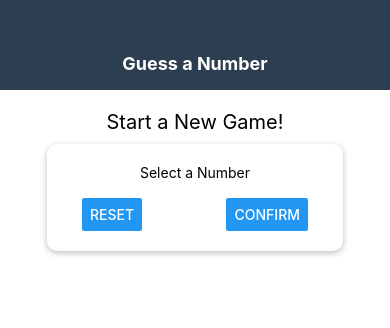
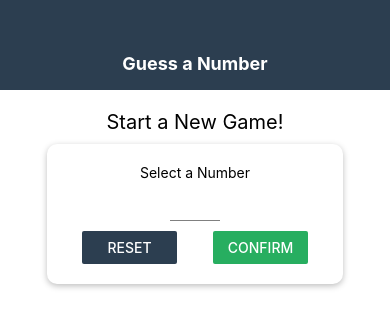
Before and after one commit to shahnawaz-pabon/Learn-React-Native, a React Native app in the folder simple-game/: screen / in a window 390 px wide. Shown: the top 328 px of the page. Built offline with nearby package versions, Linux system fonts and the light colour scheme.

Commit message:
Custom input component, props, inputfield validation, reset button's action added

```diff
--- a/simple-game/components/Header.js
+++ b/simple-game/components/Header.js
@@ -1,6 +1,6 @@
 import React from 'react';
-
 import { StyleSheet, Text, View } from 'react-native';
+import Colors from '../constants/colors';
 
 const Header = props => {
   return (
@@ -15,7 +15,7 @@
     width: '100%',
     height: 90,
     paddingTop: 36,
-    backgroundColor: '#2c3e50',
+    backgroundColor: Colors.dark_blue,
     alignItems: 'center',
     justifyContent: 'center'
   },
--- /dev/null
+++ b/simple-game/components/Input.js
@@ -0,0 +1,20 @@
+import React from 'react';
+import { StyleSheet, TextInput } from 'react-native';
+import Colors from '../constants/colors';
+
+const Input = props => {
+  return (
+    <TextInput {...props} style={{ ...styles.input, ...props.style }}/>
+  );
+};
+
+const styles = StyleSheet.create({
+  input: {
+    height: 30,
+    borderBottomColor: 'grey',
+    borderBottomWidth: 1,
+    marginVertical: 10
+  }
+});
+
+export default Input;
--- /dev/null
+++ b/simple-game/constants/colors.js
@@ -0,0 +1,6 @@
+export default {
+  primary: '#f7287b',
+  accent: '#c717fc',
+  dark_blue: '#2c3e50',
+  secondary: '#27ae60'
+}
--- a/simple-game/screens/StartGameScreen.js
+++ b/simple-game/screens/StartGameScreen.js
@@ -1,22 +1,61 @@
-import React from 'react';
-
-import { StyleSheet, Text, View, TextInput, Button } from 'react-native';
+import React, { useState } from 'react';
+import { StyleSheet, Text, View, Button, TouchableWithoutFeedback, Keyboard } from 'react-native';
 import Card from '../components/Card';
+import Input from '../components/Input';
+import Colors from '../constants/colors';
 
 const StartGameScreen = props => {
+
+  const [enteredValue, setEnteredValue] = useState('');
+  const [confirmed, setConfirmed] = useState(false);
+
+  const numberInputHandler = inputText => {
+    setEnteredValue(inputText.replace(/[^0-9]/g, ''));
+  };
+
+  const resetInputHandler = () => {
+    setEnteredValue('');
+    setConfirmed(false);
+  };
+
+  const confirmInputHandler = () => {
+    setConfirmed(true);
+    setEnteredValue('');
+  };
+
   return (
+    <TouchableWithoutFeedback
+      onPress={() => {
+        Keyboard.dismiss();
+      }}
+    >
       <View style={styles.screen}>
         <Text style={styles.title}>Start a New Game!</Text>
         <Card style={styles.inputContainer}>
           <Text>Select a Number</Text>
-        <TextInput />
+          <Input
+            style={styles.input}
+            blurOnSubmit
+            autoCapitalize='none'
+            autoCorrect={false}
+            keyboardType="number-pad"
+            maxLength={2}
+            onChangeText={numberInputHandler}
+            value={enteredValue}
+          />
 
           <View style={styles.buttonContainer}>
-          <Button title="Reset" onPress={() => {}}/>
-          <Button title="Confirm" onPress={() => {}}/>
+            <View style={styles.button}>
+              <Button
+                title="Reset"
+                onPress={resetInputHandler}
+                color={Colors.dark_blue} />
+            </View>
+            <View style={styles.button}><Button title="Confirm" onPress={() => {}} color={Colors.secondary}/></View>
           </View>
         </Card>
       </View>
+    </TouchableWithoutFeedback>
   );
 };
 
@@ -40,6 +79,13 @@
     width: '100%',
     justifyContent: 'space-between',
     paddingHorizontal: 15
+  },
+  button: {
+    width: 95
+  },
+  input: {
+    width: 50,
+    textAlign: 'center'
   }
 });
 
```
Lines whose indentation alone changed are shown as unchanged.
